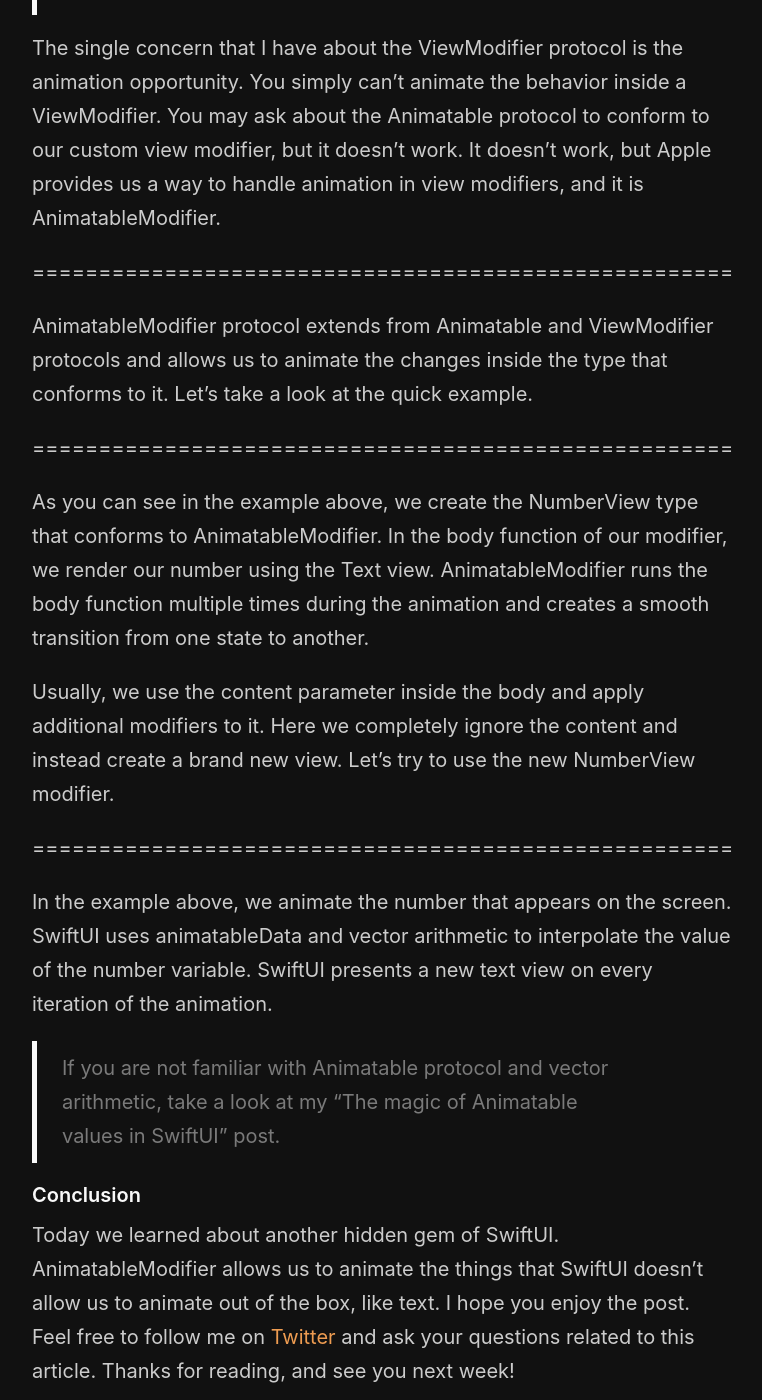
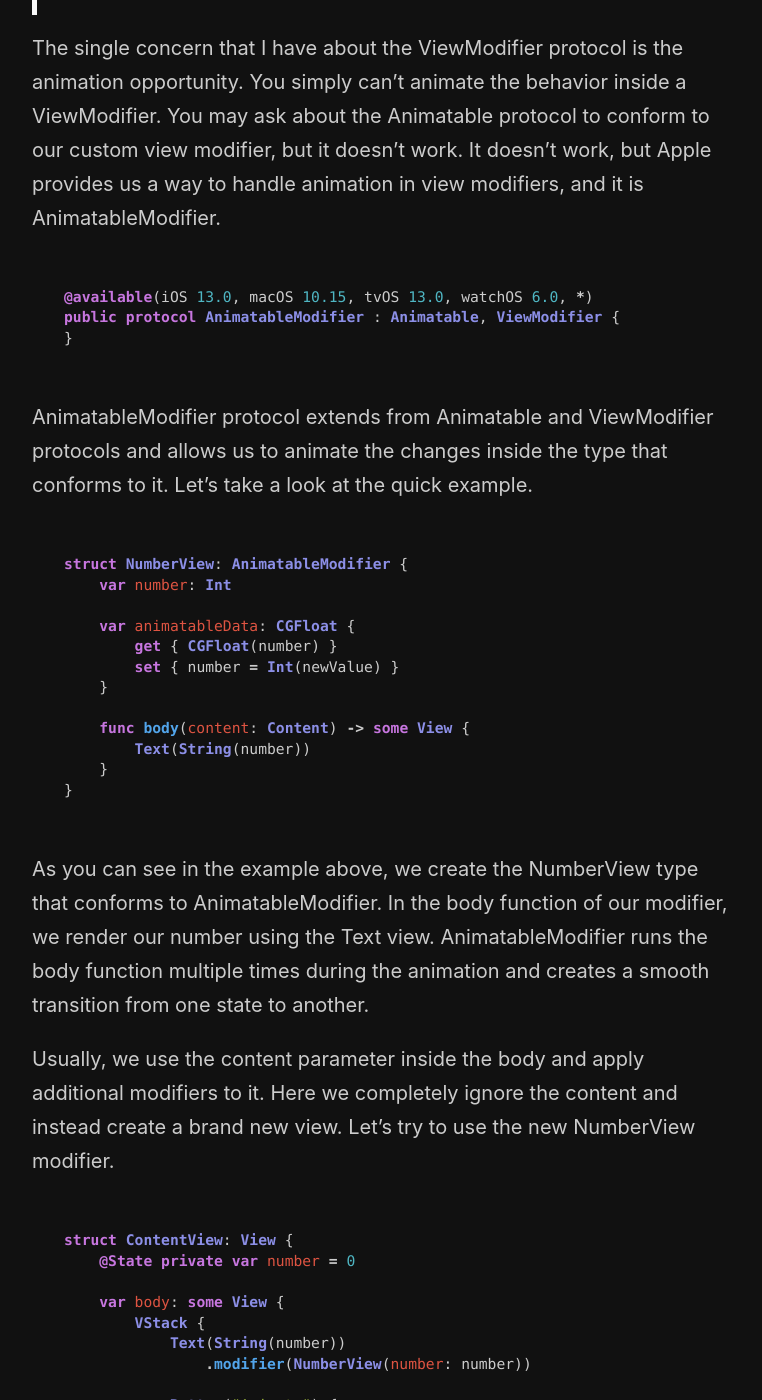
Before and after one commit to mecid/mecid.github.io, a Jekyll site: the page built from _posts/2021-01-11-animatablemodifier-in-swiftui.md, in a window 1280 px wide and 1400 px high, scrolled down 627 px. Shown: the whole window, without its empty margins (258-1020 px from the left). Built offline with Jekyll 4.4.1, drawn with Linux system fonts in a browser that asks for light colours; some of the changed text lies outside the part shown.

Commit message:
code examples added to the animatable modifier post.

````diff
--- a/_posts/2021-01-11-animatablemodifier-in-swiftui.md
+++ b/_posts/2021-01-11-animatablemodifier-in-swiftui.md
@@ -13,17 +13,51 @@ We use many modifiers to build a view in SwiftUI like frame, foregroundColor, pa
 
 The single concern that I have about the ViewModifier protocol is the animation opportunity. You simply can't animate the behavior inside a ViewModifier. You may ask about the Animatable protocol to conform to our custom view modifier, but it doesn't work. It doesn't work, but Apple provides us a way to handle animation in view modifiers, and it is AnimatableModifier.
 
-=====================================================
+```swift
+@available(iOS 13.0, macOS 10.15, tvOS 13.0, watchOS 6.0, *)
+public protocol AnimatableModifier : Animatable, ViewModifier {
+}
+```
 
 AnimatableModifier protocol extends from Animatable and ViewModifier protocols and allows us to animate the changes inside the type that conforms to it. Let's take a look at the quick example.
 
-=====================================================
+```swift
+struct NumberView: AnimatableModifier {
+    var number: Int
+
+    var animatableData: CGFloat {
+        get { CGFloat(number) }
+        set { number = Int(newValue) }
+    }
+
+    func body(content: Content) -> some View {
+        Text(String(number))
+    }
+}
+```
 
 As you can see in the example above, we create the NumberView type that conforms to AnimatableModifier. In the body function of our modifier, we render our number using the Text view. AnimatableModifier runs the body function multiple times during the animation and creates a smooth transition from one state to another.
 
 Usually, we use the content parameter inside the body and apply additional modifiers to it. Here we completely ignore the content and instead create a brand new view. Let's try to use the new NumberView modifier.
 
-=====================================================
+```swift
+struct ContentView: View {
+    @State private var number = 0
+
+    var body: some View {
+        VStack {
+            Text(String(number))
+                .modifier(NumberView(number: number))
+
+            Button("Animate") {
+                withAnimation(Animation.easeInOut(duration: 2)) {
+                    number = 100
+                }
+            }
+        }
+    }
+}
+```
 
 In the example above, we animate the number that appears on the screen. SwiftUI uses animatableData and vector arithmetic to interpolate the value of the number variable. SwiftUI presents a new text view on every iteration of the animation.
 
````
